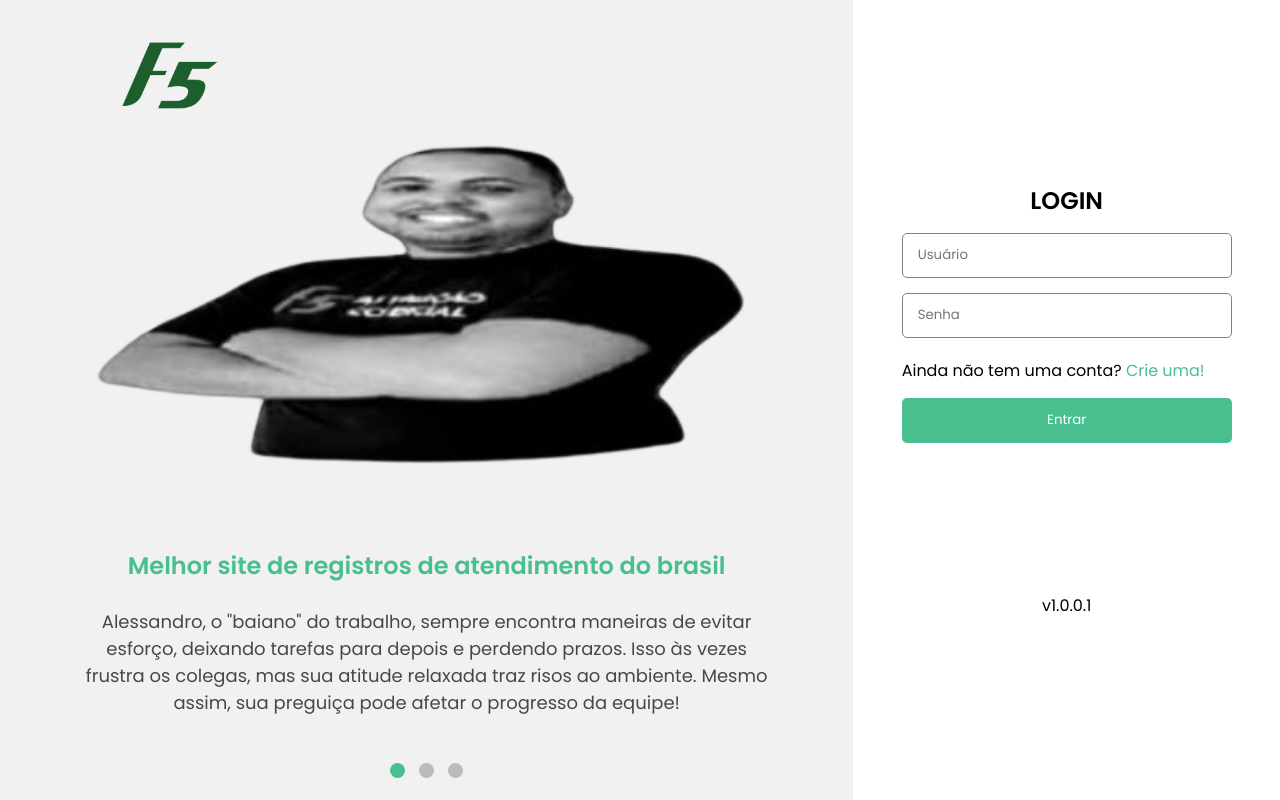
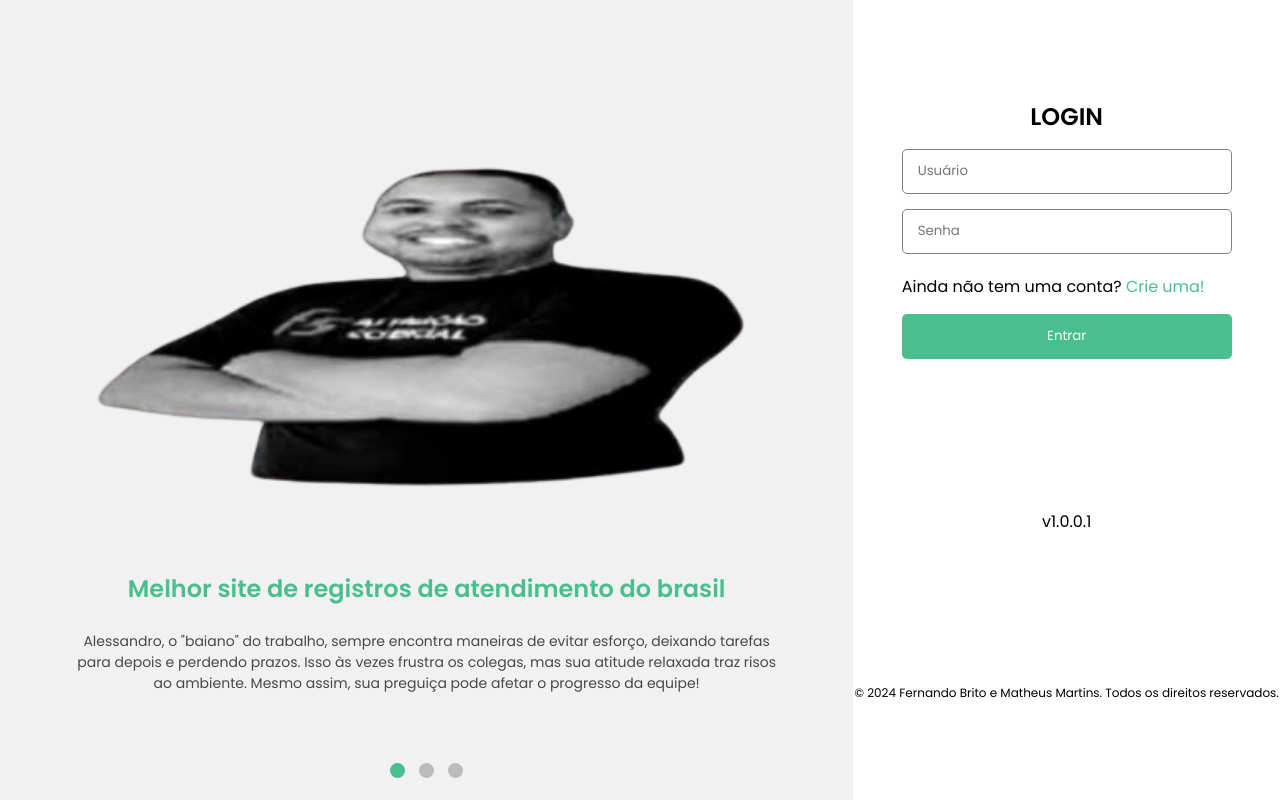
Before and after one commit to matheus173/alessandro-baiano-front, a plain HTML site: page login.html in a window 1280 px wide. Drawn offline with nearby package versions, Linux system fonts and the light colour scheme.

Commit message:
atualização

```diff
--- a/assents/CSS/style.css
+++ b/assents/CSS/style.css
@@ -27,20 +27,6 @@
     position: relative;
 }
 
-.div-left .div--logo {
-    display: flex;
-    justify-content: flex-start;
-    align-items: flex-start;
-    width: 100%;
-    position: absolute;
-    top: 40px;
-    left: 120px;
-}
-
-.div-left .div--logo img {
-    max-width: 100px;
-}
-
 .slider-container {
     max-width: 800px;
     position: relative;
@@ -48,14 +34,22 @@
     text-align: center;
 }
 
-img {
-    width: 100%;
-    border-radius: 8px;
+.slider-container .img--1 {
+
+    width: 700px;
 }
+
+.slider-container .img--3 {
+
+    width: 500px;
+}
+
 
 .slider-container .img--2 {
     width: 500px;
 }
+
+
 
 .slider-container .div--h1 {
     color: #49be8f;
@@ -96,8 +90,8 @@ img {
 .slider-container .div--h2,
 .slider-container .div--h3 {
     color: #49be8f;
-    margin-top: 30px;
-    margin-bottom: 30px;
+    margin-top: 15px;
+    margin-bottom: 15px;
 }
 
 .slider-container .text--1,
@@ -107,7 +101,7 @@ img {
     color: black;
     opacity: 0.7;
     font-weight: 400;
-    font-size: 18px;
+    font-size: 14px;
 }
 
 /* LADO DIREITO */
@@ -119,7 +113,6 @@ img {
     justify-content: center;
     align-items: center;
     height: 100%;
-    position: relative;
 }
 
 .box {
@@ -194,3 +187,12 @@ img {
     flex-direction: column;
     justify-content: end;
 }
+
+
+.div-right .copyright {
+    display: flex;
+    font-size: 12px;
+    align-items: end;
+    justify-content: end;
+    margin-top: 150px;
+}
--- a/login.html
+++ b/login.html
@@ -17,14 +17,11 @@
         <div class="container">
 
             <div class="div-left">
-                <div class="div--logo">
-                    <img src="/assents/images/logo f5.ico">
-                </div>
 
                 <div class="slider-container">
                     <div class="slide fade">
                         <img src="/assents/images/WhatsApp_Image_2024-09-27_at_12.24.23-removebg-preview.png"
-                            alt="Imagem 1">
+                            alt="Imagem 1" class="img--1">
                         <h2 class="div--h1">Melhor site de registros de atendimento do brasil</h2>
                         <div class="text--1">Alessandro, o "baiano" do trabalho, sempre encontra maneiras de evitar
                             esforço,
@@ -86,8 +83,12 @@
                 <div class="box--realease">
                     <div class="release">
                         <p>v1.0.0.1</p>
+                    </div>
 
-                    </div>
+                </div>
+
+                <div class="copyright">
+                    <p>© 2024 Fernando Brito e Matheus Martins. Todos os direitos reservados.</p>
                 </div>
 
             </div>
```
